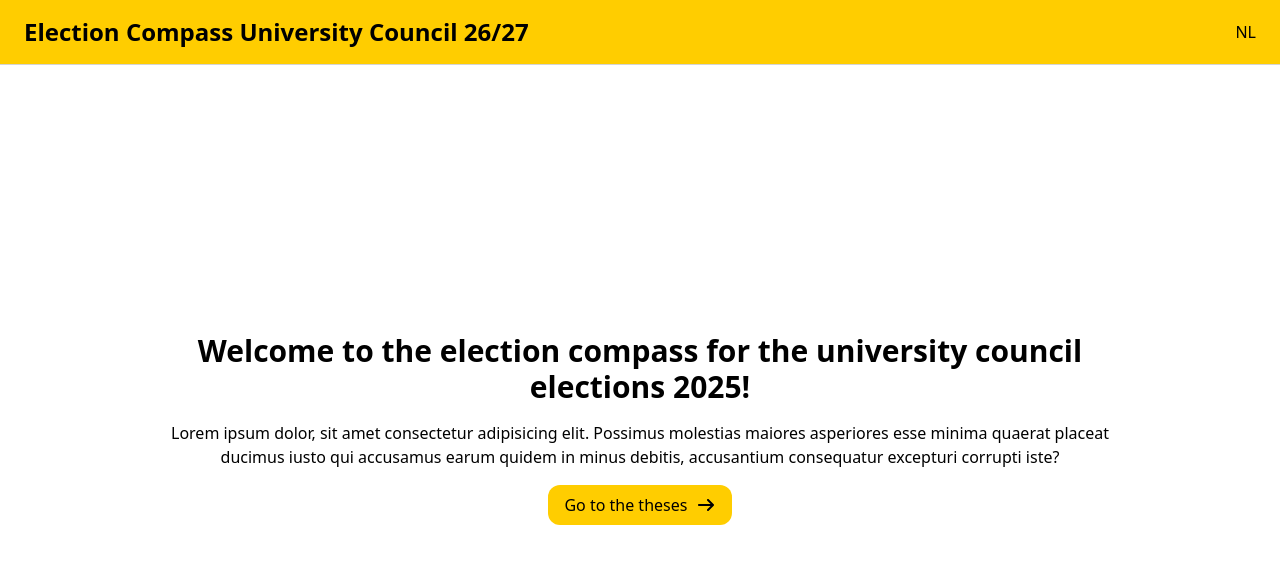
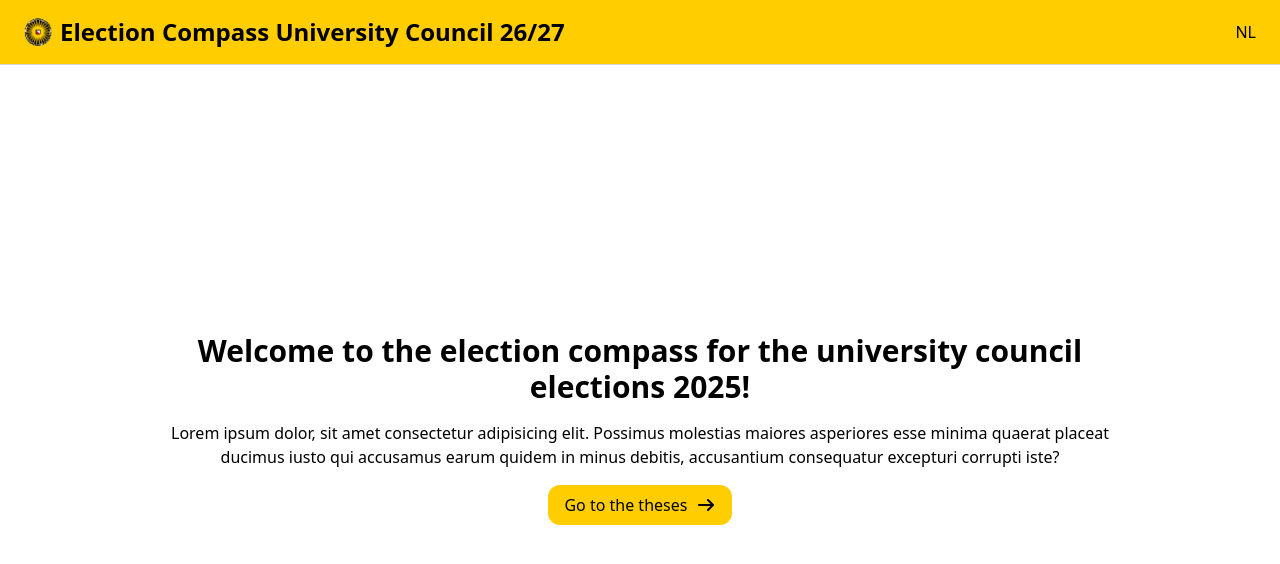
Before and after one commit to stickyPiston/election-compass, an Angular app: page / in a window 1280 px wide. Shown: the top 564 px of the page. Built offline with nearby package versions, Linux system fonts and the light colour scheme.

Commit message:
Added UU logo to banner

```diff
--- a/src/app/app.html
+++ b/src/app/app.html
@@ -1,6 +1,9 @@
 <div class="min-h-screen flex flex-col">
   <nav class="bg-[#FFCD00] px-6 py-4 border-b border-neutral-300 flex flex-row justify-between">
-    <h1 class="font-bold text-xl md:text-2xl">{{ texts['title'] | localised }}</h1>
+    <div class="flex flex-row">
+      <img class="hidden sm:inline-block mr-2 my-auto w-7 h-7" ngSrc="uu.png" alt="UU logo" width="28" height="28">
+      <h1 class="inline-block my-auto font-bold text-xl md:text-2xl">{{ texts['title'] | localised }}</h1>
+    </div>
     <button class="cursor-pointer hover:underline" (click)="toggle_language()">
       @if (localisation.current_language() === 'nl') {
         EN
--- a/src/app/app.ts
+++ b/src/app/app.ts
@@ -2,10 +2,11 @@ import { Component, inject } from '@angular/core';
 import { RouterOutlet } from '@angular/router';
 import { Localisation } from './localisation';
 import { LocalisedPipe, LocalisedText } from './localised-pipe';
+import { NgOptimizedImage } from "@angular/common";
 
 @Component({
   selector: 'app-root',
-  imports: [RouterOutlet, LocalisedPipe],
+  imports: [RouterOutlet, LocalisedPipe, NgOptimizedImage],
   templateUrl: './app.html',
   styleUrl: './app.css'
 })
--- a/src/index.html
+++ b/src/index.html
@@ -2,7 +2,7 @@
 <html lang="en">
 <head>
   <meta charset="utf-8">
-  <title>UuElectionCompass</title>
+  <title>UU University Council Election Compass</title>
   <base href="/">
   <meta name="viewport" content="width=device-width, initial-scale=1">
   <link rel="icon" type="image/x-icon" href="favicon.ico">
```
Also changed, not shown: public/uu.png (added).
